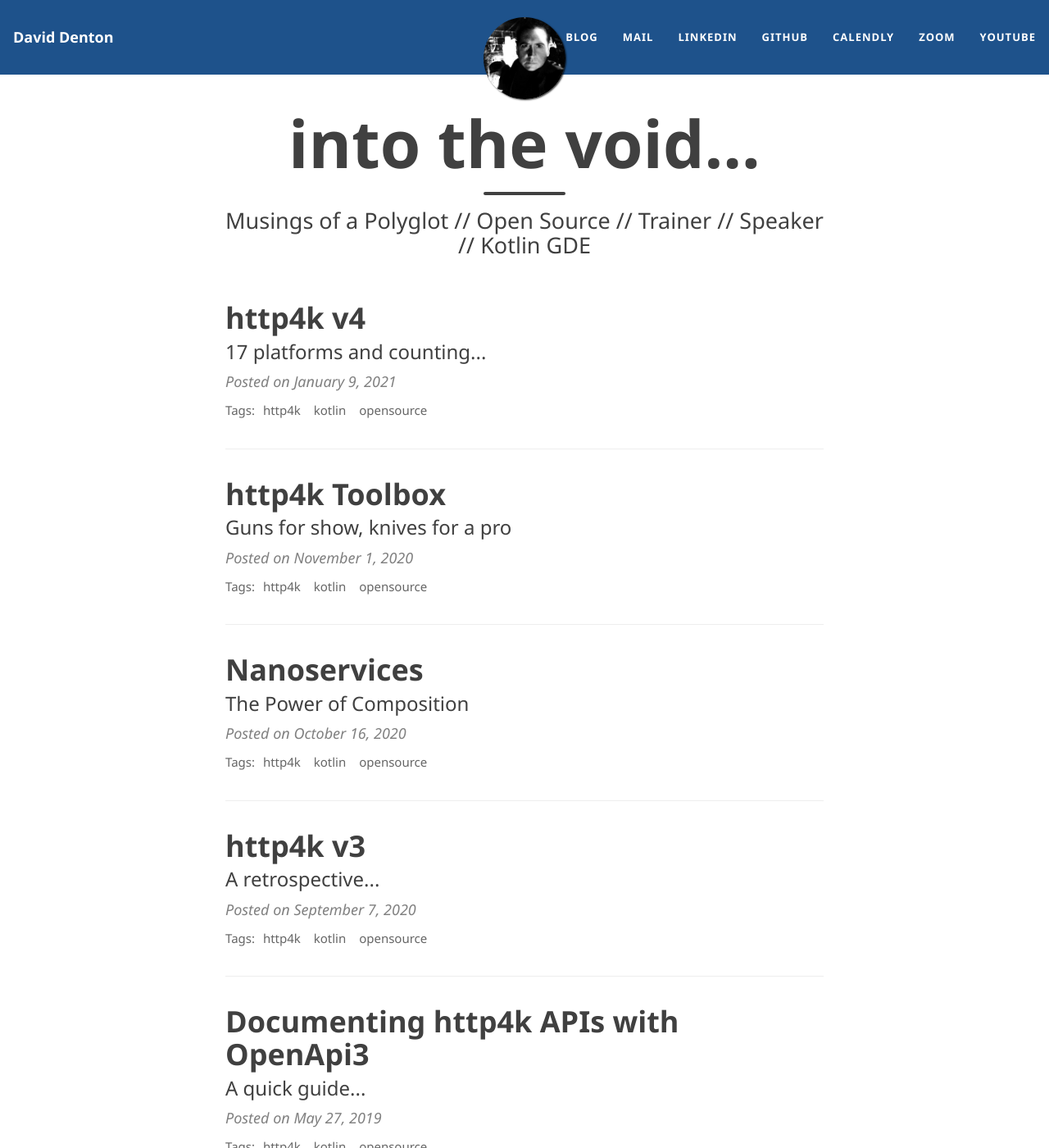
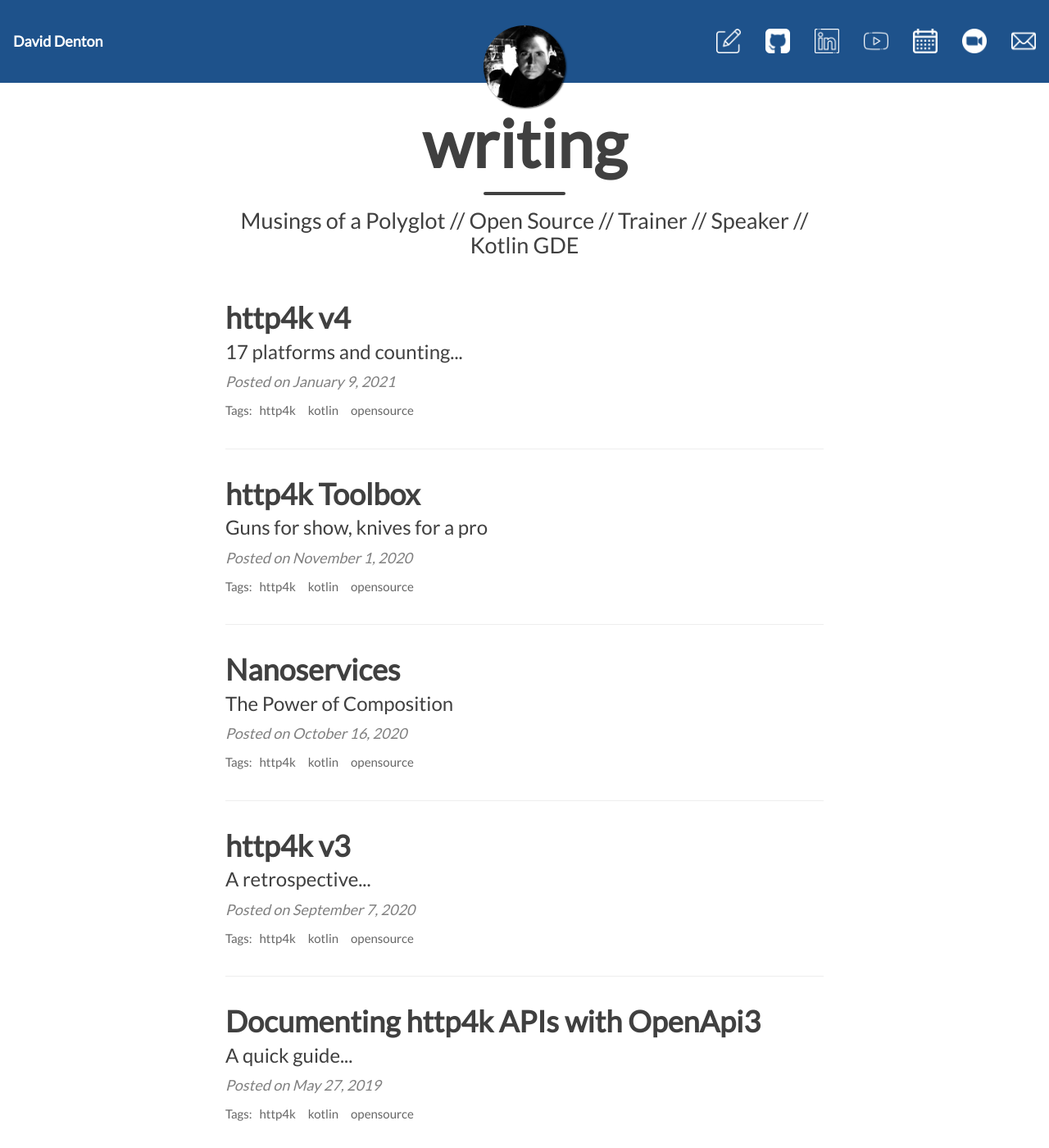
Before and after one commit to dmcg/daviddenton.github.io, a Jekyll site: the page built from blog.html, in a window 1280 px wide and 1400 px high. Shown: the whole window at 82% size. Built offline with Jekyll 4.4.1, drawn with Linux system fonts in a browser that asks for light colours; nearby versions of some CDN libraries.

Commit message:
new icons, colours, font

```diff
--- a/_config.yml
+++ b/_config.yml
@@ -6,12 +6,12 @@ author: David Denton
 
 navbar-links:
   blog: /blog
-  mail: mailto://hello@dentondav.id
+  github: https://dentondav.id/github
   linkedin: https://dentondav.id/linkedin
-  github: https://dentondav.id/github
+  youtube: https://dentondav.id/youtube
   calendly: https://dentondav.id/calendly
   zoom: https://dentondav.id/zoom
-  youtube: https://dentondav.id/youtube
+  mail: mailto://hello@dentondav.id
 
 avatar: "/assets/img/avatar-icon.png"
 
@@ -27,7 +27,7 @@ social-network-links:
   youtube: channel/UCP2W6By4DfYjKvsN245OocQ
   linkedin: denton-david
 
-rss-description: Into the void. Musings of a Polyglot // Open Source // Trainer // Speaker // Kotlin GDE
+rss-description: Musings of a Polyglot // Open Source // Trainer // Speaker // Kotlin GDE
 
 share-links-active:
   github: false
--- a/_includes/nav.html
+++ b/_includes/nav.html
@@ -26,7 +26,7 @@
           </li>
         {% else %}
           <li class="nav-item">
-            <a class="nav-link" href="{{ link[1] | relative_url }}">{{ link[0] }}</a>
+            <a class="nav-link" href="{{ link[1] | relative_url }}"><img width="30px" src="/assets/img/{{ link[0] }}_icon.png" alt="{{ link[0] }}"/></a>
           </li>
         {%- endif -%}
       {%- endfor -%}
--- a/_layouts/base.html
+++ b/_layouts/base.html
@@ -8,6 +8,8 @@ common-ext-css:
   - "https://cdnjs.cloudflare.com/ajax/libs/font-awesome/5.12.1/css/all.min.css"
   - "https://fonts.googleapis.com/css?family=Lora:400,700,400italic,700italic"
   - "https://fonts.googleapis.com/css?family=Open+Sans:300italic,400italic,600italic,700italic,800italic,400,300,600,700,800"
+  - "https://fonts.googleapis.com/css?family=Lato&subset=latin,latin-ext"
+
 common-ext-js:
   - href: "https://code.jquery.com/jquery-3.5.1.slim.min.js"
     sri: "sha256-4+XzXVhsDmqanXGHaHvgh1gMQKX40OUvDEBTu8JcmNs="
--- a/assets/css/beautifuljekyll.css
+++ b/assets/css/beautifuljekyll.css
@@ -11,7 +11,7 @@ html {
 }
 
 body {
-  font-family: "Segoe UI", Roboto, Oxygen, Ubuntu, Cantarell, "Open Sans", "Helvetica Neue", sans-serif;
+  font-family: Lato, "Segoe UI", Roboto, Oxygen, Ubuntu, Cantarell, "Open Sans", "Helvetica Neue", sans-serif;
   font-size: 1.125rem;
   color: {{ site.text-col | default: "#404040" }};
   position: relative;
@@ -26,7 +26,7 @@ p {
   margin: 1.875rem 0;
 }
 h1,h2,h3,h4,h5,h6 {
-  font-family: "Segoe UI", Roboto, Oxygen, Ubuntu, Cantarell, "Open Sans", "Helvetica Neue", sans-serif;
+  font-family: Lato, "Segoe UI", Roboto, Oxygen, Ubuntu, Cantarell, "Open Sans", "Helvetica Neue", sans-serif;
   font-weight: 800;
   line-height: 1.1;
 }
@@ -124,7 +124,7 @@ img {
 .navbar-custom {
   background-color: {{ site.navbar-col | default: "#EAEAEA" }};
   border-bottom: 1px solid {{ site.navbar-border-col | default: "#DDDDDD" }};
-  font-family: "Segoe UI", Roboto, Oxygen, Ubuntu, Cantarell, "Open Sans", "Helvetica Neue", sans-serif;
+  font-family: Lato, "Segoe UI", Roboto, Oxygen, Ubuntu, Cantarell, "Open Sans", "Helvetica Neue", sans-serif;
   {% if site.navbar-img %}
     background-image: url({{ site.navbar-img | relative_url }});
     background-attachment: fixed;
@@ -394,7 +394,7 @@ footer .list-inline {
   margin-bottom: 1.875rem;
 }
 footer .copyright {
-  font-family: "Segoe UI", Roboto, Oxygen, Ubuntu, Cantarell, "Open Sans", "Helvetica Neue", sans-serif;
+  font-family: Lato, "Segoe UI", Roboto, Oxygen, Ubuntu, Cantarell, "Open Sans", "Helvetica Neue", sans-serif;
   text-align: center;
   margin-bottom: 0;
   margin-top: 0;
@@ -406,7 +406,7 @@ footer .theme-by {
 footer .footer-custom-content {
   text-align: center;
   margin-bottom: 0.9375rem;
-  font-family: "Segoe UI", Roboto, Oxygen, Ubuntu, Cantarell, "Open Sans", "Helvetica Neue", sans-serif;
+  font-family: Lato, "Segoe UI", Roboto, Oxygen, Ubuntu, Cantarell, "Open Sans", "Helvetica Neue", sans-serif;
 }
 
 @media (min-width: 768px) {
@@ -444,7 +444,7 @@ footer .footer-custom-content {
 
 .post-preview a {
   text-decoration: none;
-  font-family: "Segoe UI", Roboto, Oxygen, Ubuntu, Cantarell, "Open Sans", "Helvetica Neue", sans-serif;
+  font-family: Lato, "Segoe UI", Roboto, Oxygen, Ubuntu, Cantarell, "Open Sans", "Helvetica Neue", sans-serif;
   color: {{ site.text-col | default: "#404040" }};
 }
 
@@ -469,7 +469,7 @@ footer .footer-custom-content {
   font-size: 1.125rem;
   font-style: italic;
   margin: 0 0 0.625rem;
-  font-family: "Segoe UI", Roboto, Oxygen, Ubuntu, Cantarell, "Open Sans", "Helvetica Neue", sans-serif;
+  font-family: Lato, "Segoe UI", Roboto, Oxygen, Ubuntu, Cantarell, "Open Sans", "Helvetica Neue", sans-serif;
 }
 .post-heading .post-meta {
   display: inline-block;
@@ -546,7 +546,7 @@ footer .footer-custom-content {
 /* --- Tags --- */
 
 .blog-tags {
-  font-family: "Segoe UI", Roboto, Oxygen, Ubuntu, Cantarell, "Open Sans", "Helvetica Neue", sans-serif;
+  font-family: Lato, "Segoe UI", Roboto, Oxygen, Ubuntu, Cantarell, "Open Sans", "Helvetica Neue", sans-serif;
   font-size: 0.9375rem;
   margin: 1.875rem 0;
 }
@@ -589,7 +589,7 @@ footer .footer-custom-content {
 }
 
 #full-tags-list {
-  font-family: "Segoe UI", Roboto, Oxygen, Ubuntu, Cantarell, "Open Sans", "Helvetica Neue", sans-serif;
+  font-family: Lato, "Segoe UI", Roboto, Oxygen, Ubuntu, Cantarell, "Open Sans", "Helvetica Neue", sans-serif;
 }
 
 #full-tags-list .tag-entry {
@@ -663,7 +663,7 @@ nav.top-nav-short-permanent ~ header > .intro-header.big-img {
   font-size: 1.6875rem;
   line-height: 1.1;
   display: block;
-  font-family: "Segoe UI", Roboto, Oxygen, Ubuntu, Cantarell, "Open Sans", "Helvetica Neue", sans-serif;
+  font-family: Lato, "Segoe UI", Roboto, Oxygen, Ubuntu, Cantarell, "Open Sans", "Helvetica Neue", sans-serif;
   font-weight: 300;
   margin: 0.625rem 0 0;
 }
@@ -688,7 +688,7 @@ nav.top-nav-short-permanent ~ header > .intro-header.big-img {
   padding: 0.3125rem 0.625rem;
   font-size: 0.6875rem;
   color: #EEE;
-  font-family: "Segoe UI", Roboto, Oxygen, Ubuntu, Cantarell, "Open Sans", "Helvetica Neue", sans-serif;
+  font-family: Lato, "Segoe UI", Roboto, Oxygen, Ubuntu, Cantarell, "Open Sans", "Helvetica Neue", sans-serif;
   right: 0;
   bottom: 0;
   display: none;
@@ -780,7 +780,7 @@ nav.top-nav-short-permanent ~ header > .intro-header.big-img {
 }
 
 .pagination .page-item .page-link {
-  font-family: "Segoe UI", Roboto, Oxygen, Ubuntu, Cantarell, "Open Sans", "Helvetica Neue", sans-serif;
+  font-family: Lato, "Segoe UI", Roboto, Oxygen, Ubuntu, Cantarell, "Open Sans", "Helvetica Neue", sans-serif;
   text-transform: uppercase;
   font-size: 0.875rem;
   font-weight: 800;
--- a/blog.html
+++ b/blog.html
@@ -1,5 +1,5 @@
 ---
 layout: blog
-title: into the void...
+title: writing
 subtitle: Musings of a Polyglot // Open Source // Trainer // Speaker // Kotlin GDE
 ---
--- /dev/null
+++ b/index.html
@@ -0,0 +1,5 @@
+---
+layout: blog
+title: articles
+subtitle: Musings of a Polyglot // Open Source // Trainer // Speaker // Kotlin GDE
+---
```
Also changed, not shown: assets/img/blog_icon.png, assets/img/calendly_icon.png.
